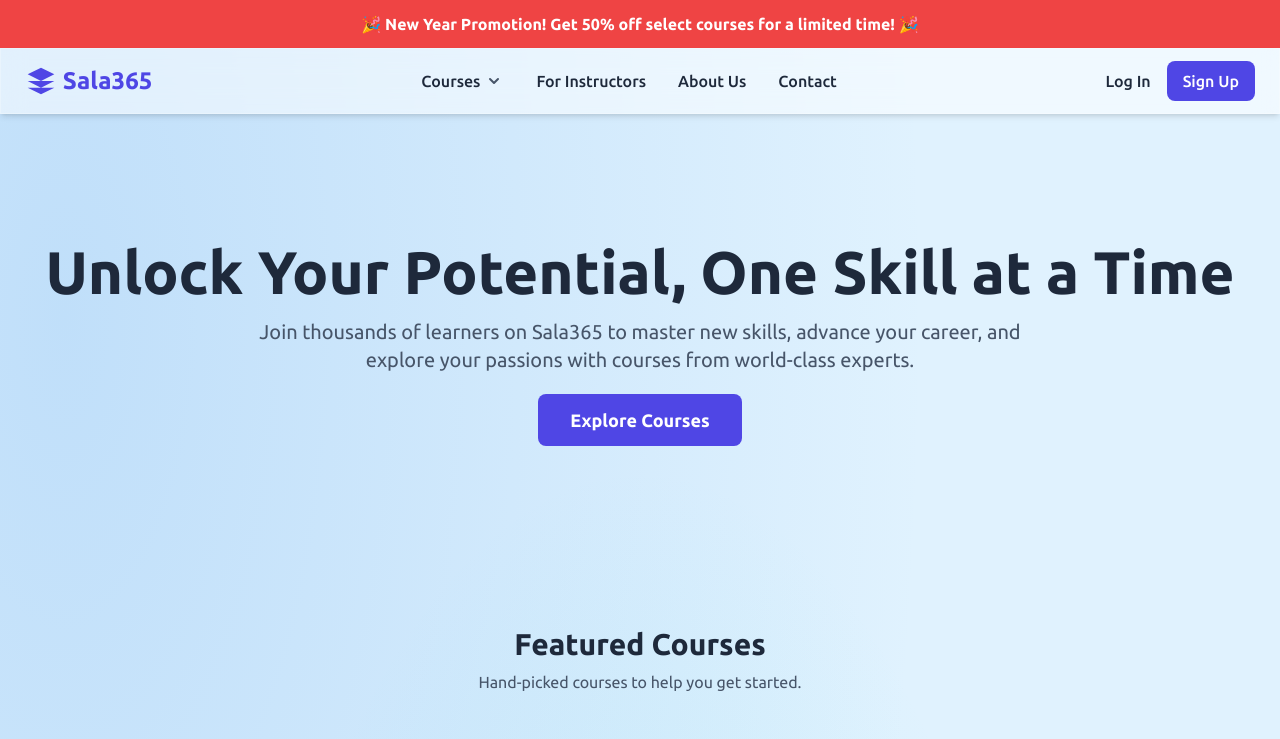
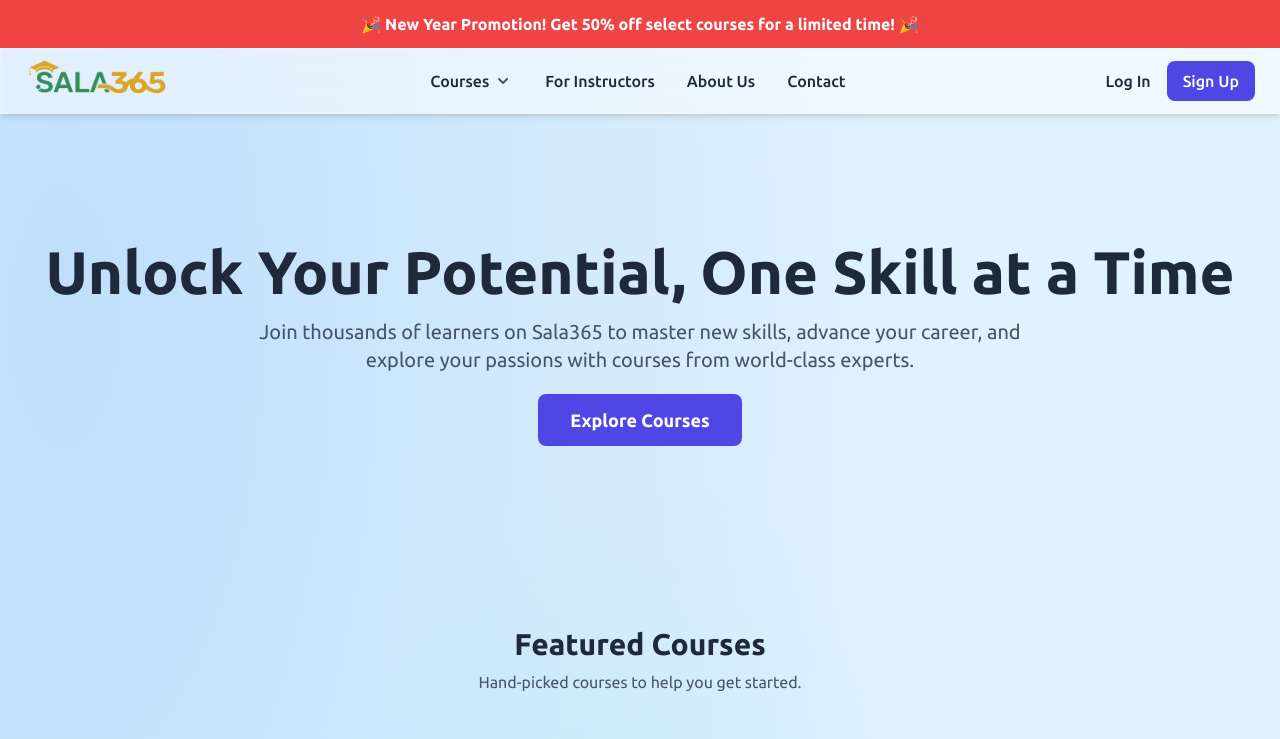
Before and after one commit to chamrong007/sala365, a plain HTML site: page index.html in a window 1280 px wide. Shown: the top 739 px of the page. Drawn offline with nearby package versions, Linux system fonts and the light colour scheme.

Commit message:
Update index.html

```diff
--- a/index.html
+++ b/index.html
@@ -25,8 +25,7 @@
             <div class="flex items-center justify-between">
                 <div class="text-2xl font-bold text-indigo-600">
                     <a href="#">
-                        <svg class="h-8 w-auto inline-block -mt-1" viewBox="0 0 24 24" fill="currentColor" xmlns="http://www.w3.org/2000/svg"><path d="M12 2L2 7l10 5 10-5-10-5zM2 17l10 5 10-5M2 12l10 5 10-5"></path></svg>
-                        Sala365
+                       <img src="logo.png" class="h-10 w-auto inline-block -mt-1" />
                     </a>
                 </div>
                 <nav class="hidden md:flex items-center space-x-8">
```
